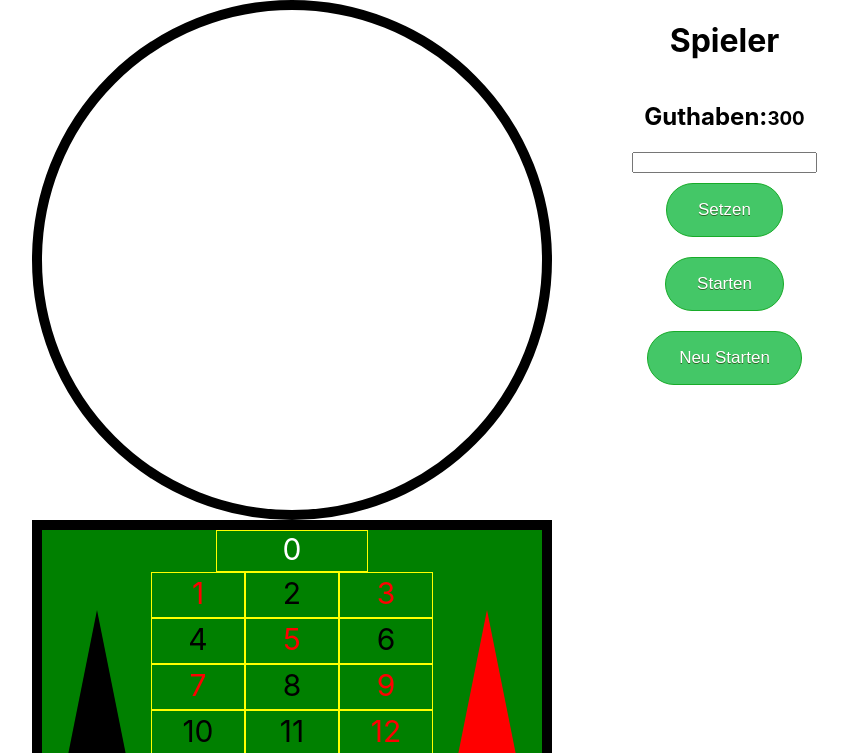
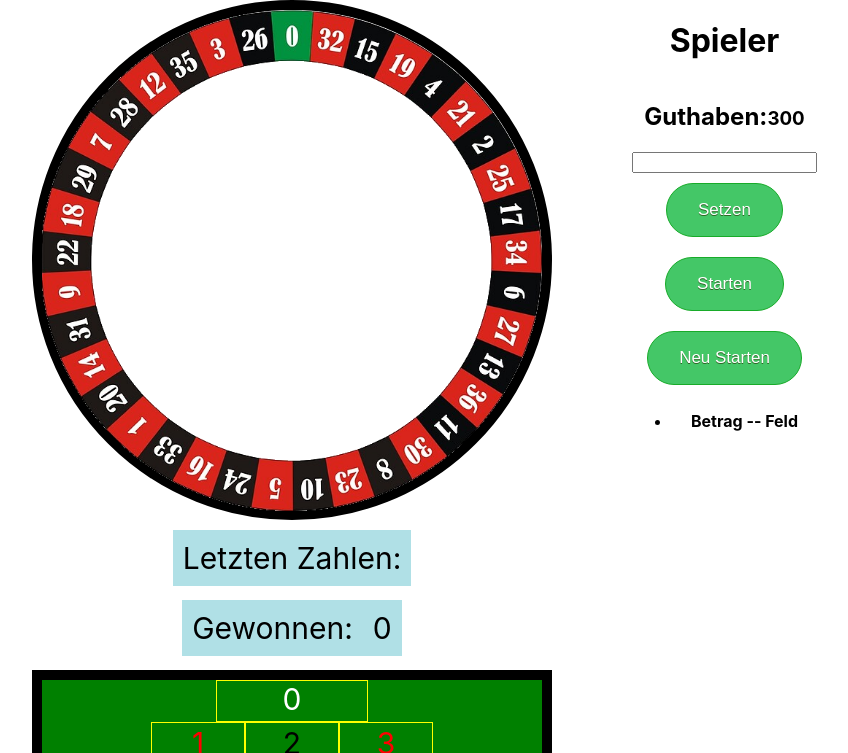
Before and after one commit to Scan85/reactRoulette, a React app in the folder react-roulette/: page / in a window 1280 px wide. Shown: the top 753 px of the page, without its empty margins (358-1206 px from the left). Built offline with nearby package versions, Linux system fonts and the light colour scheme.

Commit message:
anpassungen am projekt

```diff
--- /dev/null
+++ b/react-roulette/src/components/BetView.js
@@ -0,0 +1,18 @@
+import React from "react";
+
+export default class BetView extends React.Component {
+	render(){
+		return (
+            <div className="playerBets">
+                <ul>
+                    <li><b>Betrag -- Feld</b></li>
+                    {
+                        this.props.playerBets.map((value, index) =>
+                            <li key={index}>{ value.BetValue + " -- " + value.BetField }</li>
+                        )
+                    }
+                </ul>
+            </div>
+		)
+	}
+}
--- a/react-roulette/src/components/GameReset.js
+++ b/react-roulette/src/components/GameReset.js
@@ -5,7 +5,7 @@ export default class GameReset extends React.Component {
 		return (
             <div className="gameReset">
                 <div className="inline-block margin10">
-                    <button className="gameButton">Neu Starten</button>
+                    <button className="gameButton" onClick={this.props.resetGame.bind(this)}>Neu Starten</button>
                 </div>
             </div>
 		)
--- /dev/null
+++ b/react-roulette/src/components/GewinnZahlen.js
@@ -0,0 +1,21 @@
+import React from "react";
+
+export default class Gewinnzahlen extends React.Component {
+
+	render(){
+		return (
+            <div>
+                <div className="winNumbers">
+                    <p className="wNumber">Letzten Zahlen:</p>
+                    {
+                        this.props.winningList.map((value, index) => <p key={index} className="wNumber">{value}</p>)
+                    }
+                </div>
+                <div className="winNumbers">
+                    <p className="wNumber">Gewonnen:</p>
+                    <p className="wNumber">{this.props.winningValue}</p>
+                </div>
+            </div>
+		)
+	}
+}
--- a/react-roulette/src/components/PlayerContainer.js
+++ b/react-roulette/src/components/PlayerContainer.js
@@ -2,6 +2,7 @@ import React from "react";
 import PlayerValues from "./PlayerValues";
 import PlayerBet from "./PlayerBet";
 import GameReset from "./GameReset";
+import BetView from "./BetView";
 
 export default class PlayerContainer extends React.Component {
 	render(){
@@ -10,6 +11,7 @@ export default class PlayerContainer extends React.Component {
 				<PlayerValues value={this.props.playerValue} />
 				<PlayerBet start={this.props.startGame.bind(this)} bet={this.props.betGame.bind(this)} />
 				<GameReset resetGame={this.props.resetGame.bind(this)} />
+				<BetView playerBets={this.props.playerBets} />
             </div>
 		)
 	}
--- a/react-roulette/src/components/TriangleContainer.js
+++ b/react-roulette/src/components/TriangleContainer.js
@@ -1,9 +1,11 @@
 import React from "react";
+import Wheel from "./Wheel";
 
 export default class TriangleContainer extends React.Component {
 	render(){
 		return (
 			<div className="triangleContainer">
+				<Wheel rotation={this.props.rotation} wNumber={this.props.wNumber} />
 			</div>
 		)
 	}
--- a/react-roulette/src/components/Triangles.js
+++ b/react-roulette/src/components/Triangles.js
@@ -3,7 +3,7 @@ import React from "react";
 export default class Triangles extends React.Component {
 	render(){
 		return (
-			<div className="redTriangles"></div>
+			<div className="triangles"></div>
 		)
 	}
 }
--- /dev/null
+++ b/react-roulette/src/components/Wheel.js
@@ -0,0 +1,19 @@
+import React from "react";
+import WheelImage from "../images/wheel.png";
+
+export default class Triangles extends React.Component {
+
+	render(){
+        let rotation = {
+            transform: `rotate(${this.props.rotation}deg)`
+        };
+		return (
+			<div className="wheelContainer">
+				<img id="wheelImage" style={rotation} className="wheel" alt="wheel" width="500px" src={WheelImage} />
+                <div className="winningNumber">
+                    <p className="wNumberText">{this.props.wNumber}</p>
+                </div>
+			</div>
+		)
+	}
+}
--- a/react-roulette/src/css/style.css
+++ b/react-roulette/src/css/style.css
@@ -131,3 +131,49 @@ p {
 .margin10 {
     margin: 10px;
 }
+
+.wheel {
+    transition: all 10s ease-out;
+    cursor: pointer;
+}
+
+.winningNumber {
+    position: absolute;
+    display: block;
+    width: 60px;
+    height: 60px;
+    top: 190px;
+    left: 220px;
+}
+
+.wNumberText {
+    font-size: 90px;
+    animation: fadeIn ease 20s;
+    -webkit-animation: fadeIn ease 20s;
+    -moz-animation: fadeIn ease 20s;
+    -o-animation: fadeIn ease 20s;
+    -ms-animation: fadeIn ease 20s;
+}
+@keyframes fadeIn {
+    0% {
+        opacity:0;
+    }
+    100% {
+        opacity:1;
+    }
+}
+.winNumbers {
+    display: block;
+    width: 100%;
+    height: 60px;
+    margin: 10px;
+}
+
+.wNumber {
+    width: auto;
+    height: auto;
+    font-size: 30px;
+    background: powderblue;
+    padding: 10px;
+    display: inline-block;
+}
--- a/react-roulette/src/views/App.js
+++ b/react-roulette/src/views/App.js
@@ -1,9 +1,11 @@
 import React from "react";
 import "../css/App.css";
 import "../css/style.css";
+import * as Constants from "../constant/constant";
 import TriangleContainer from "../components/TriangleContainer";
 import BoardContainer from "../components/BoardContainer";
 import PlayerContainer from "../components/PlayerContainer";
+import WinningList from "../components/GewinnZahlen";
 
 export default class App extends React.Component {
 
@@ -12,35 +14,89 @@ export default class App extends React.Component {
     playerValue: 300,
     playerBets: [],
     selectedField: "",
-    winningNumber: ""
+    winningNumber: "",
+    winningList: [],
+    winningValue: 0,
+    gameStarted: false,
+    rotation: 0
   }
 
   startGame() {
     let winningNumber = Math.floor(Math.random() * Math.floor(37));
+    let playerBets = this.state.playerBets;
+    let playerValue = this.state.playerValue;
+    let winningList = this.state.winningList;
+    let winningValue = 0;
+    let rotation = this.state.rotation + 1000 + winningNumber * 10;
+    winningList.push(winningNumber);
 
-    this.setState = {
-      winningNumber: winningNumber
+    /**
+     * 0-36: 35/1
+     * Rot oder Schwarz: 1/1 → bei „0“ keine Auszahlung
+     * 1-12;13-24;25-36: 2/1 → bei „0“ keine Auszahlung
+     */
+
+    if (playerBets && playerBets.length > 0) {
+      playerBets.map((value) => {
+        if (value.BetField === "blackField" && Constants.blackNumbers.includes(winningNumber)) {
+          winningValue += parseInt(value.BetValue) * 2;
+        }
+        else if (value.BetField === "redField" && Constants.redNumbers.includes(winningNumber)) {
+          winningValue += parseInt(value.BetValue) * 2;
+        }
+        else if (value.BetField === "1 - 12" && winningNumber >= 1 && winningNumber <= 12) {
+          winningValue += parseInt(value.BetValue) * 3;
+        }
+        else if (value.BetField === "13 - 24" && winningNumber >= 13 && winningNumber <= 24) {
+          winningValue += parseInt(value.BetValue) * 3;
+        }
+        else if (value.BetField === "25 - 36" && winningNumber >= 25 && winningNumber <= 36) {
+          winningValue += parseInt(value.BetValue) * 3;
+        }
+        else if (value.BetField === "0" && winningNumber.toString() === "0") {
+          winningValue += parseInt(value.BetValue) * 35;
+        }
+        else if(value.BetField === winningNumber) {
+          winningValue += parseInt(value.BetValue) * 35;
+        }
+        return winningValue;
+      });
+
+      playerValue += winningValue;
+
+      this.setState({
+        playerValue: playerValue,
+        winningNumber: winningNumber,
+        winningList: winningList,
+        winningValue: winningValue,
+        rotation: rotation,
+        gameStarted: true
+      });
     }
-    console.log("Gewinnerzahl ist ", winningNumber);
   }
 
   selectValue(value) {
     this.setState({
       selectedField: value
     });
-    console.log("Feld ausgewählt", value, this.state.selectedField);
   }
 
   betGame(value) {
-    let sField = this.state.selectedField;
+    if(this.state.gameStarted) {
+      this.setState({
+        playerBets: [],
+        gameStarted: false
+      });
+    }
+
+    let sField = this.state.selectedField === 0 ? "0" : this.state.selectedField;
     let pValue = this.state.playerValue;
     let pBets = this.state.playerBets;
 
     if(sField && sField !== "" && value && value !== "" && pValue > value) {
 
-      pBets.push({"betValue": value, "betField": sField});
       pValue = pValue - value;
-      console.log("betrag setzen??", sField, value);
+      pBets.push({"BetValue": value, "BetField": sField});
 
       this.setState({
         playerBets: pBets,
@@ -55,17 +111,21 @@ export default class App extends React.Component {
       playerValue: 300,
       playerBets: [],
       selectedField: "",
-      winningNumber: ""
+      winningNumber: "",
+      rotation: 0,
+      winningList: []
     });
   }
 
   render() {
     return (
       <div className="App mainContainer">
-        <TriangleContainer />
+        <TriangleContainer rotation={this.state.rotation} wNumber={this.state.winningNumber} />
+        <WinningList winningList={this.state.winningList} winningValue={this.state.winningValue} />
         <BoardContainer selectValue={this.selectValue.bind(this)} />
         <PlayerContainer
           playerValue={this.state.playerValue}
+          playerBets={this.state.playerBets}
           startGame={this.startGame.bind(this)}
           betGame={this.betGame.bind(this)}
           resetGame={this.resetGame.bind(this)}
```
Also changed, not shown: react-roulette/src/images/logo192.jpg (deleted), react-roulette/src/images/logo512.jpg (deleted), react-roulette/src/images/wheel.png (added).
